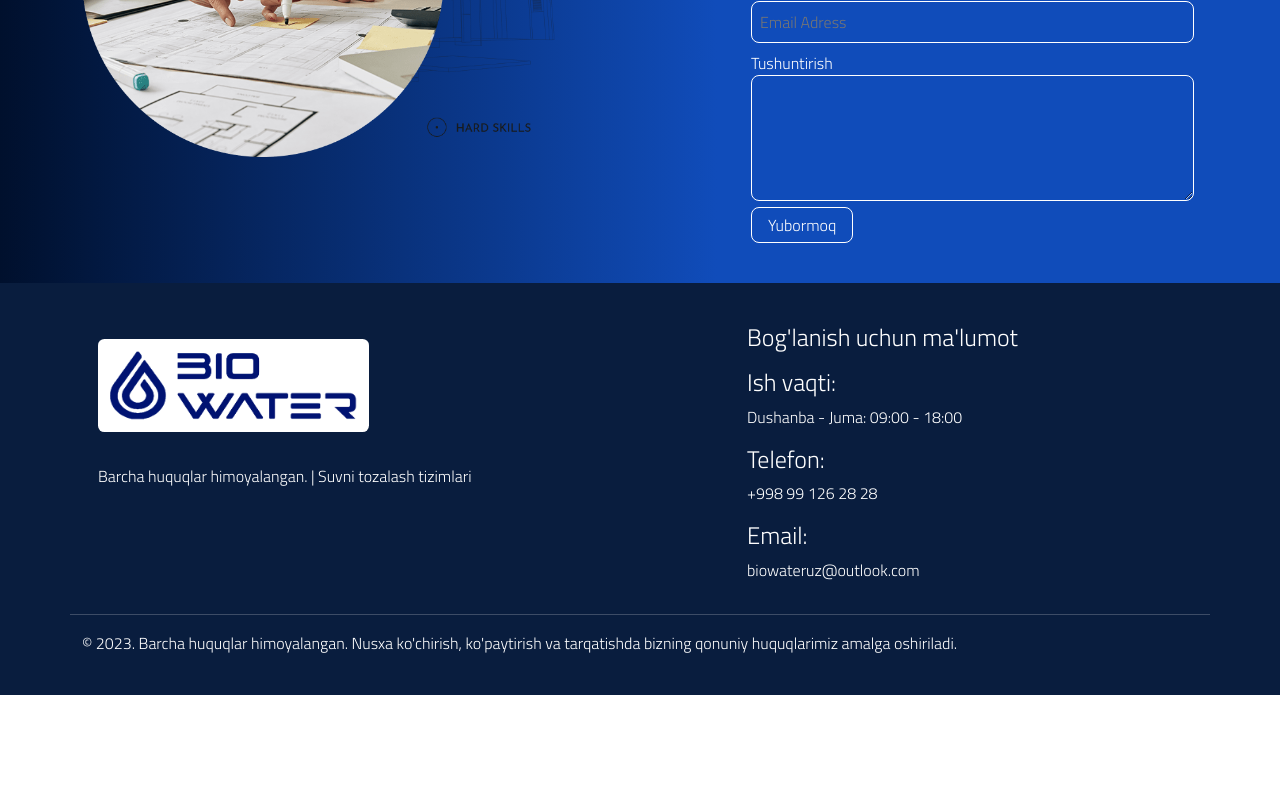
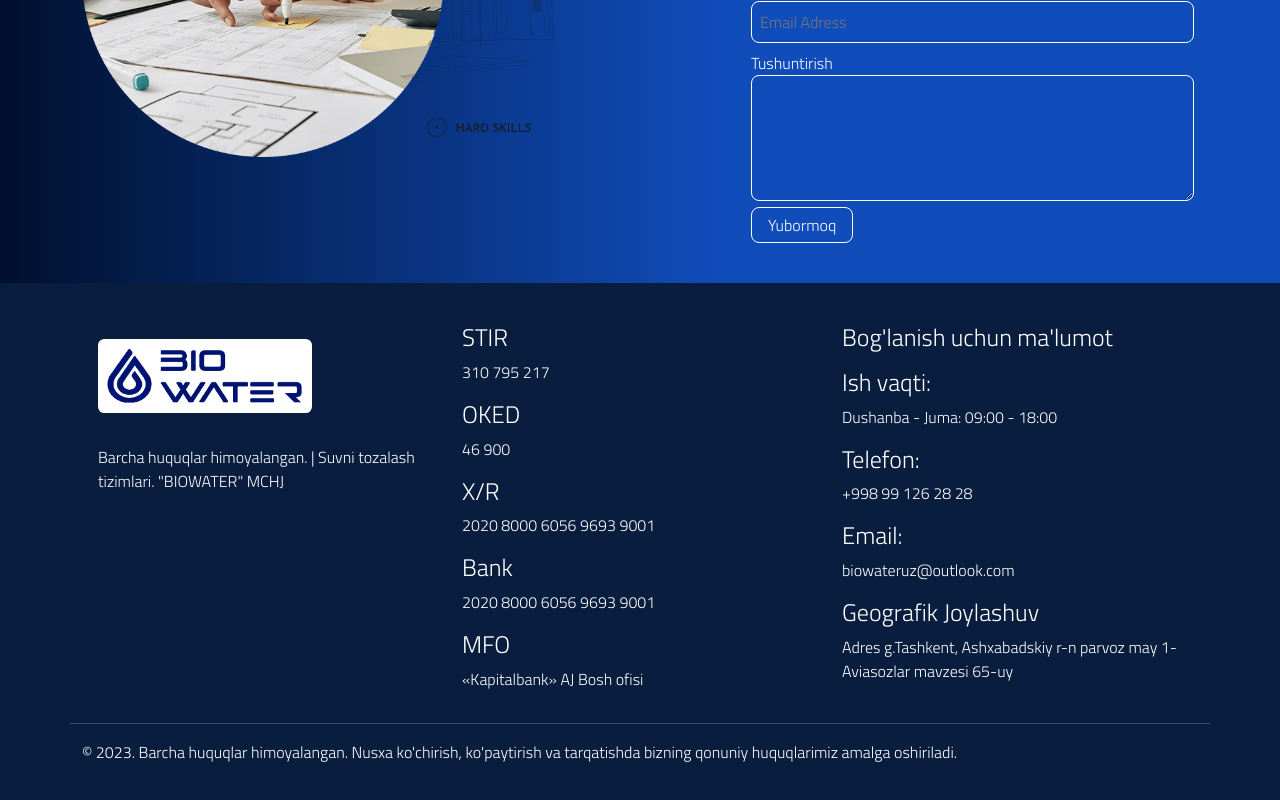
Before and after one commit to Buyukov/biowater-landing-page, a React (Create React App) app: page / in a window 1280 px wide. Shown: the part 1743-2543 px from the top of the page. Before the commit the page ends 2438 px from the top, so only its background shows below. Built offline with nearby package versions, Linux system fonts and the light colour scheme.

Commit message:
footer update

```diff
--- a/src/components/About.js
+++ b/src/components/About.js
@@ -1,5 +1,5 @@
 import { Row, Container, Col, Button, Image } from "react-bootstrap";
-import { translateText } from "../components/translation";
+import { translateText } from "../helpers/translation";
 import WebLogo from "../Logo1.png";
 import { NavLink } from "react-router-dom";
 
--- a/src/components/AboutUs.js
+++ b/src/components/AboutUs.js
@@ -1,7 +1,7 @@
 import React from "react";
 import "../App.css";
 import { Container } from "react-bootstrap";
-import { translateText } from "../components/translation";
+import { translateText } from "../helpers/translation";
 
 export default function AboutUs() {
   return (
--- a/src/components/Footer.js
+++ b/src/components/Footer.js
@@ -1,5 +1,5 @@
 import { Container, Row, Col } from "react-bootstrap";
-import { translateText } from "../components/translation";
+import { translateText } from "../helpers/translation";
 import WebLogo from "../Logo1.png";
 import { NavLink } from "react-router-dom";
 // import React from "react";
@@ -9,7 +9,7 @@ export default function Footer() {
     <div className="footer-div">
       <Container className="mt-3 mb-3">
         <Row>
-          <Col sm={5}>
+          <Col sm={4}>
             <div>
               <NavLink to="/">
                 <img
@@ -24,7 +24,7 @@ export default function Footer() {
               </NavLink>
             </div>
             <div>
-              <p style={{ margin: "1rem" }}>{translateText().footerFor}</p>
+              <p style={{ margin: "1rem" }}>{translateText().footerFor}. "BIOWATER" MCHJ</p>
             </div>
             <div
               style={{
@@ -62,9 +62,35 @@ export default function Footer() {
             </div>
           </Col>
 
-          <Col sm={2}></Col>
+          <Col sm={3}>
+            {/* <div>
+              <h4>{translateText().footerLan9}</h4>
+              <p></p>
+            </div> */}
 
-          <Col sm={5}>
+            <div>
+              <h4>{translateText().footerLan10}</h4>
+              <p>310 795 217</p>
+            </div>
+            <div>
+              <h4>{translateText().footerLan11}</h4>
+              <p>46 900</p>
+            </div>
+            <div>
+              <h4>{translateText().footerLan12}</h4>
+              <p>2020 8000 6056  9693 9001</p>
+            </div>
+            <div>
+              <h4>{translateText().footerLan13}</h4>
+              <p>2020 8000 6056  9693 9001</p>
+            </div>
+            <div>
+              <h4>{translateText().footerLan14}</h4>
+              <p>{translateText().bank}</p>
+            </div>
+          </Col>
+          <Col sm={1}></Col>
+          <Col sm={4}>
             <div>
               <h4>{translateText().footerLan2}</h4>
               <p></p>
@@ -91,6 +117,10 @@ export default function Footer() {
               <h4>{translateText().footerLan6}</h4>
               <p>biowateruz@outlook.com</p>
             </div>
+            <div>
+              <h4>{translateText().footerLan8}</h4>
+              <p>{translateText().address}</p>
+            </div>
           </Col>
         </Row>
       </Container>
--- a/src/components/MobilContactContent.js
+++ b/src/components/MobilContactContent.js
@@ -1,4 +1,4 @@
-import { translateText } from "../components/translation";
+import { translateText } from "../helpers/translation";
 import PhonoIcon from "../Images/PhoneIcon.png";
 import LocationIcon from "../Images/LocationIcon.png";
 import GmailIcon from "../Images/gmailIcon.png";
--- a/src/components/Nav.js
+++ b/src/components/Nav.js
@@ -1,6 +1,6 @@
 import { Navbar, Nav, NavDropdown, Form, Button } from "react-bootstrap";
 import Modals from "../components/modal";
-import { translateText, editLanguage } from "../components/translation";
+import { translateText, editLanguage } from "../helpers/translation";
 import React from "react";
 import WebLogo from "../Logo1.png";
 import RussianFlag from "../Images/RussianFlag.png";
--- a/src/components/ProductsContent.js
+++ b/src/components/ProductsContent.js
@@ -1,5 +1,5 @@
 import { Container, Card, ListGroup } from "react-bootstrap";
-import { translateText } from "../components/translation";
+import { translateText } from "../helpers/translation";
 import ProductImage1 from "../Images/product-1.jpg";
 import ProductImage2 from "../Images/product-2.jpg";
 import ProductImage3 from "../Images/product-3.jpg";
--- a/src/components/ProposalForm.js
+++ b/src/components/ProposalForm.js
@@ -1,5 +1,5 @@
 import { Container, Row, Col } from "react-bootstrap";
-import { translateText } from "./translation";
+import { translateText } from "../helpers/translation";
 import PropsonalPhoto from "../Images/PropsonalPhoto.png";
 import { handleSubmit } from "../components/form";
 
--- a/src/components/ReferencesContent.js
+++ b/src/components/ReferencesContent.js
@@ -1,6 +1,6 @@
 import { Container, Button } from "react-bootstrap";
 import "../App.css";
-import { translateText } from "../components/translation";
+import { translateText } from "../helpers/translation";
 import { NavLink } from "react-router-dom";
 
 export default function ReferencesContent() {
--- a/src/components/ServicePageContent.js
+++ b/src/components/ServicePageContent.js
@@ -1,5 +1,5 @@
 import { Container, Button } from "react-bootstrap";
-import { translateText } from "../components/translation";
+import { translateText } from "../helpers/translation";
 import ServicePageImag1 from "../Images/servicePage-1.png";
 import ServicePageImag2 from "../Images/servicePage-2.png";
 import ServicePageImag3 from "../Images/servicePage-3.png";
--- a/src/components/modal.js
+++ b/src/components/modal.js
@@ -1,7 +1,7 @@
 import { useState } from "react";
 import Button from "react-bootstrap/Button";
 import Modal from "react-bootstrap/Modal";
-import { translateText } from "../components/translation";
+import { translateText } from "../helpers/translation";
 
 export default function Example() {
   const [smShow, setSmShow] = useState(false);
--- a/src/components/translation.js
+++ b/src/helpers/translation.js
@@ -33,7 +33,14 @@ let RussianLan = {
   footerLan7:
     "© 2023. Все права защищены. В случае копирования, воспроизведения и распространения наши законные права будут реализованы.",
   footerLan8: "Географическое положение",
-
+  footerLan9: "Банковские реквизиты",
+  footerLan10: "СТИР",
+  footerLan11: "ОКЭД",
+  footerLan12: "Х/Р",
+  footerLan13: "Банк",
+  footerLan14: "МФО",
+  bank: "«Капиталбанк» В штаб-квартире",
+  address: "Адрес г.Ташкент, Яшнабадский р-н Парвоз МФЙ 1-Авиасозлар мавзеси 65-уй",
   serviceHed1: "ОБСУЖДЕНИЕ",
   service1:
     "Очень важно, чтобы технико-экономическое обоснование на предприятиях было выполнено правильно. При этом должны быть определены суточные и часовые расходы воды, показатели анализа сырой воды и эксплуатационные данные существующей системы. На предприятие выезжают наши инженеры и бесплатно проводят технико-экономическое обоснование.",
@@ -131,6 +138,14 @@ let TurkishLan = {
   footerLan7:
     "© 2023. Tüm hakları saklıdır. Kopyalanması, çoğaltılması ve dağıtılması halinde yasal haklarımız kullanılacaktır.",
   footerLan8: "Coğrafi konum",
+  footerLan9: "Banka detayları",
+  footerLan10: "STIR",
+  footerLan11: "OKED",
+  footerLan12: "X/R",
+  footerLan13: "Banka",
+  footerLan14: "MFI",
+  bank: "«Kapitalbank» АS Merkez ofis",
+  address: "Adres g.Taşkent, Aşkhabadsky r-n uçuşu 1 mayıs-Hava Üssü türbe evi 65",
 
   serviceHed1: "TARTIŞMA",
   service1:
@@ -229,7 +244,14 @@ let UzbekLan = {
   footerLan7:
     "© 2023. Barcha huquqlar himoyalangan. Nusxa ko'chirish, ko'paytirish va tarqatishda bizning qonuniy huquqlarimiz amalga oshiriladi.",
   footerLan8: "Geografik Joylashuv",
-
+  footerLan9: "Bank ma'lumotlari",
+  footerLan10: "STIR",
+  footerLan11: "OKED",
+  footerLan12: "X/R",
+  footerLan13: "Bank",
+  footerLan14: "MFO",
+  bank: "«Kapitalbank» AJ Bosh ofisi",
+  address: "Adres g.Tashkent, Ashxabadskiy r-n parvoz may 1-Aviasozlar mavzesi 65-uy",
   serviceHed1: "MUHOKAZA",
   service1:
     "Korxonalarda texnik-iqtisodiy asoslarni to'g'ri bajarish juda muhimdir. Bunday holda, kunlik va soatlik suv oqimi tezligi, xom suvni tahlil qilish ko'rsatkichlari va mavjud tizimning operatsion ma'lumotlari aniqlanishi kerak. Bizning muhandislarimiz korxonaga tashrif buyurib, bepul texnik-iqtisodiy asoslash ishlarini olib boradilar.",
```
